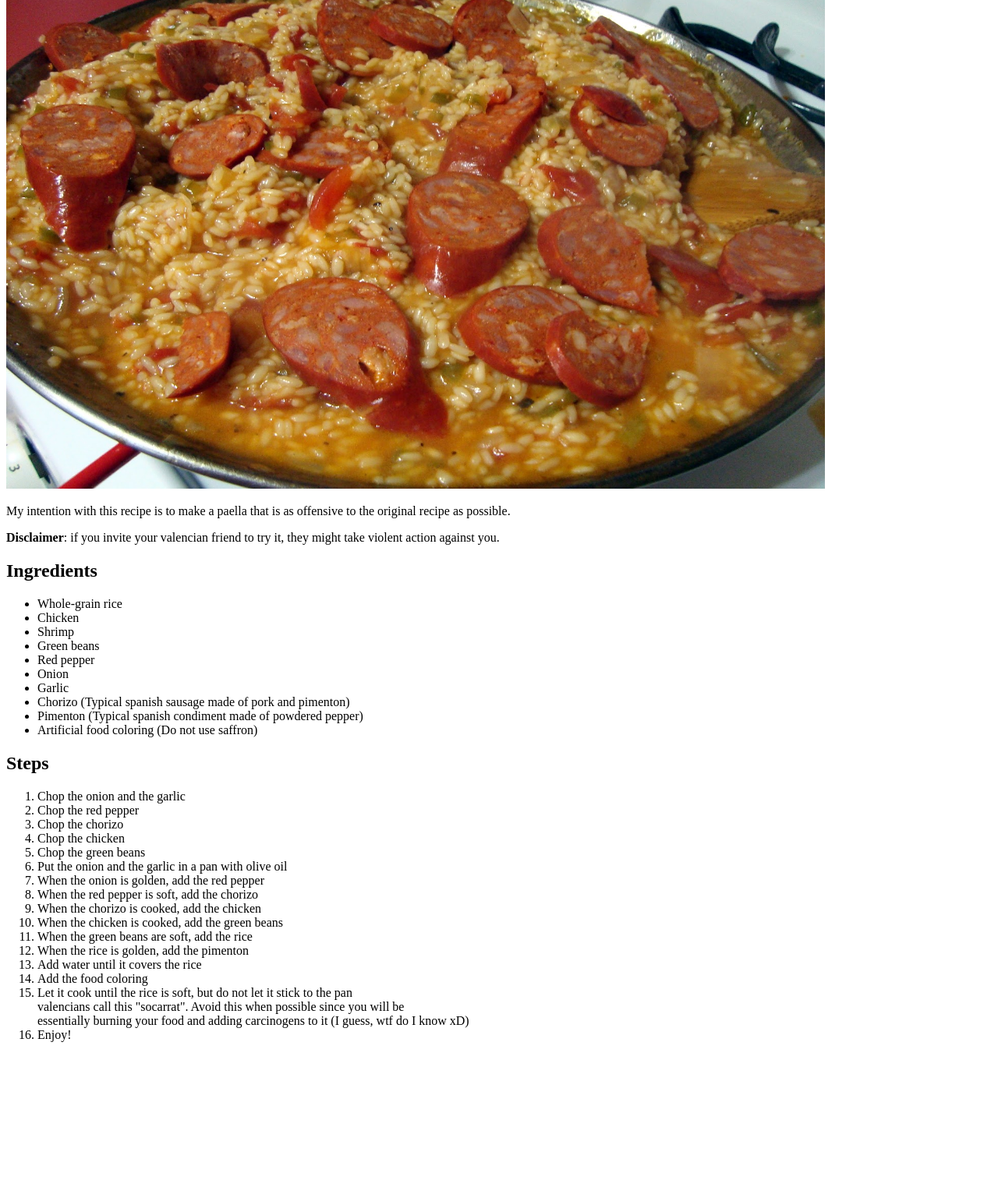
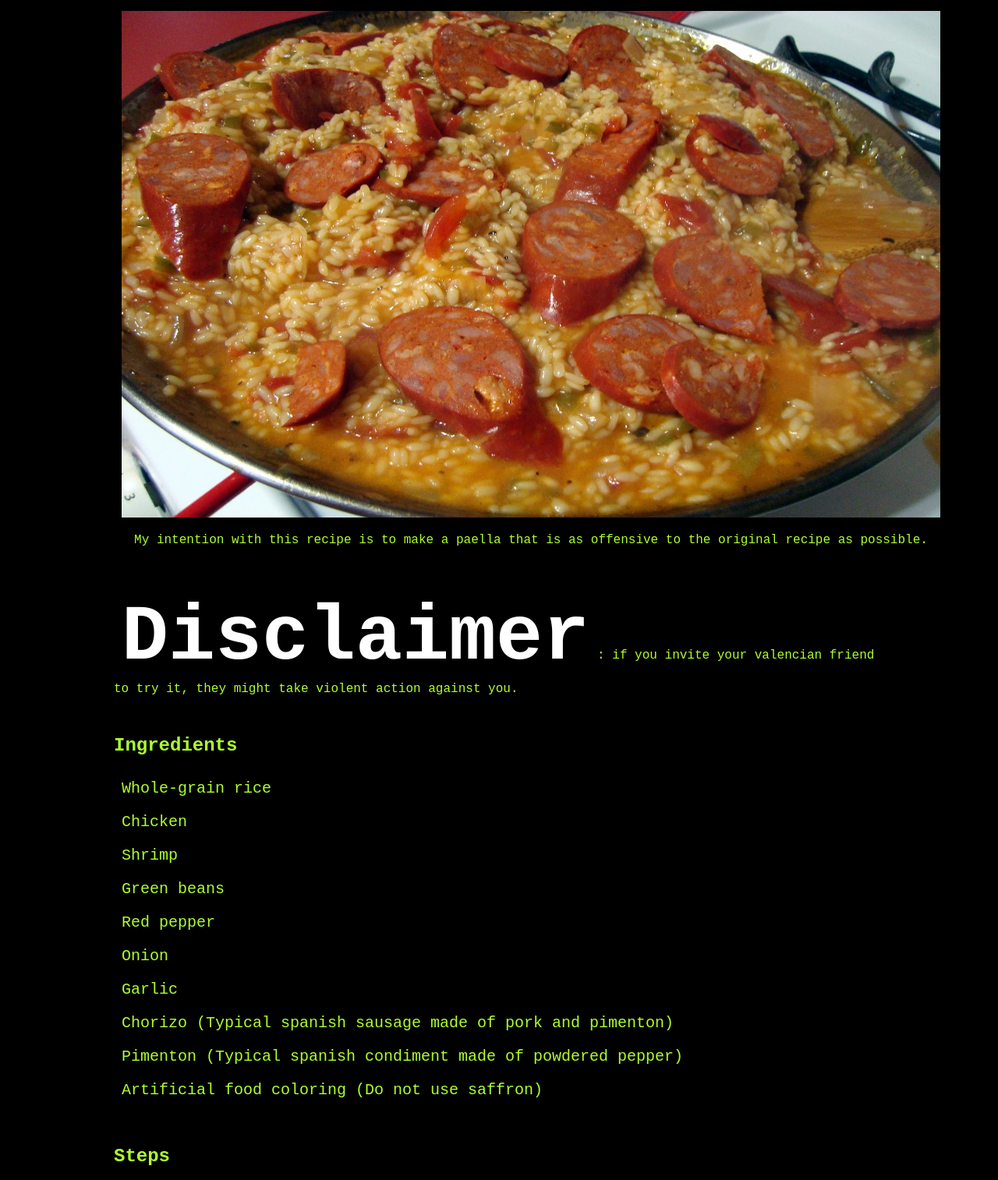
Before and after one commit to lucasp0101/odin_recipes, a plain HTML site: page recipes/paella.html in a window 1280 px wide. Shown: the part 103-1617 px from the top of the page at 78% size. Before the commit the page ends 1456 px from the top, so only its background shows below. Drawn offline with Linux system fonts and the light colour scheme.

Commit message:
Added sick style

```diff
--- a/recipes/paella.html
+++ b/recipes/paella.html
@@ -5,22 +5,24 @@
     <head>
         <meta charset="utf-8">
         <title>Odin Recipes</title>
+        <link rel="stylesheet" href="../static/style.css">
     </head>
 
     <body>
         <h1>Paella</h1>
-        <img src="../images/paellachorizo.jpg" alt="Image of finished paella" width="1050" height="650">
-
-        <p>
-            My intention with this recipe is to make a paella that is as offensive to the original recipe as possible.
-        </p>
+        <div id="imageDescContainer">
+            <img src="../images/paellachorizo.jpg" alt="Image of finished paella" width="1050" height="650">
+            <p>
+                My intention with this recipe is to make a paella that is as offensive to the original recipe as possible.
+            </p>
+        </div>
 
         <p>
             <strong>Disclaimer</strong>: if you invite your valencian friend to try it, they might take violent action against you.
         </p>
 
         <h2>Ingredients</h2>
-        <ul>
+        <ul class="recipeList">
             <li>Whole-grain rice</li>
             <li>Chicken</li>
             <li>Shrimp</li>
@@ -34,7 +36,7 @@
         </ul>
 
         <h2>Steps</h2>
-        <ol>
+        <ol class="recipeList">
             <li>Chop the onion and the garlic</li>
             <li>Chop the red pepper</li>
             <li>Chop the chorizo</li>
--- /dev/null
+++ b/static/style.css
@@ -0,0 +1,71 @@
+* {
+    background-color: black;
+    font-family: 'Courier New', Courier, monospace;
+    display: block;
+    margin: 0 auto;
+    color: greenyellow;
+    padding: 10px;
+}
+
+head {
+    display: none;
+}
+
+body {
+    width: 80%;
+    margin: 0 auto;
+    border: none;
+}
+
+h1 {
+    width: fit-content;
+    font-size: 50px;
+    border: none;
+}
+
+h2 {
+    margin-top: 30px;
+}
+
+a {
+    color: red;
+    text-decoration: none;
+    font-weight: 700;
+}
+
+strong {
+    border: none;
+    font-size: 100px;
+    color: white;
+    display: inline;
+}
+
+.recipeList {
+    font-size: 20px;
+    border: none;
+}
+
+#imageDescContainer {
+    width: min-content;
+    border: none;
+    margin-bottom: 30px;
+}
+
+#imageDescContainer > p {
+    border: none;
+    text-align: center;
+    text-justify: auto;
+}
+
+#indexList {
+    width: fit-content;
+}
+
+#indexList > li {
+    border: none;
+    list-style-type: none;
+    text-align: center;
+    font-size: 20px;
+    font-weight: 900;
+    text-shadow: 3px 3px darkred;
+}
```
Also changed, not shown: index.html (+2 -1 lines), recipes/humus.html (+7 -4 lines).
